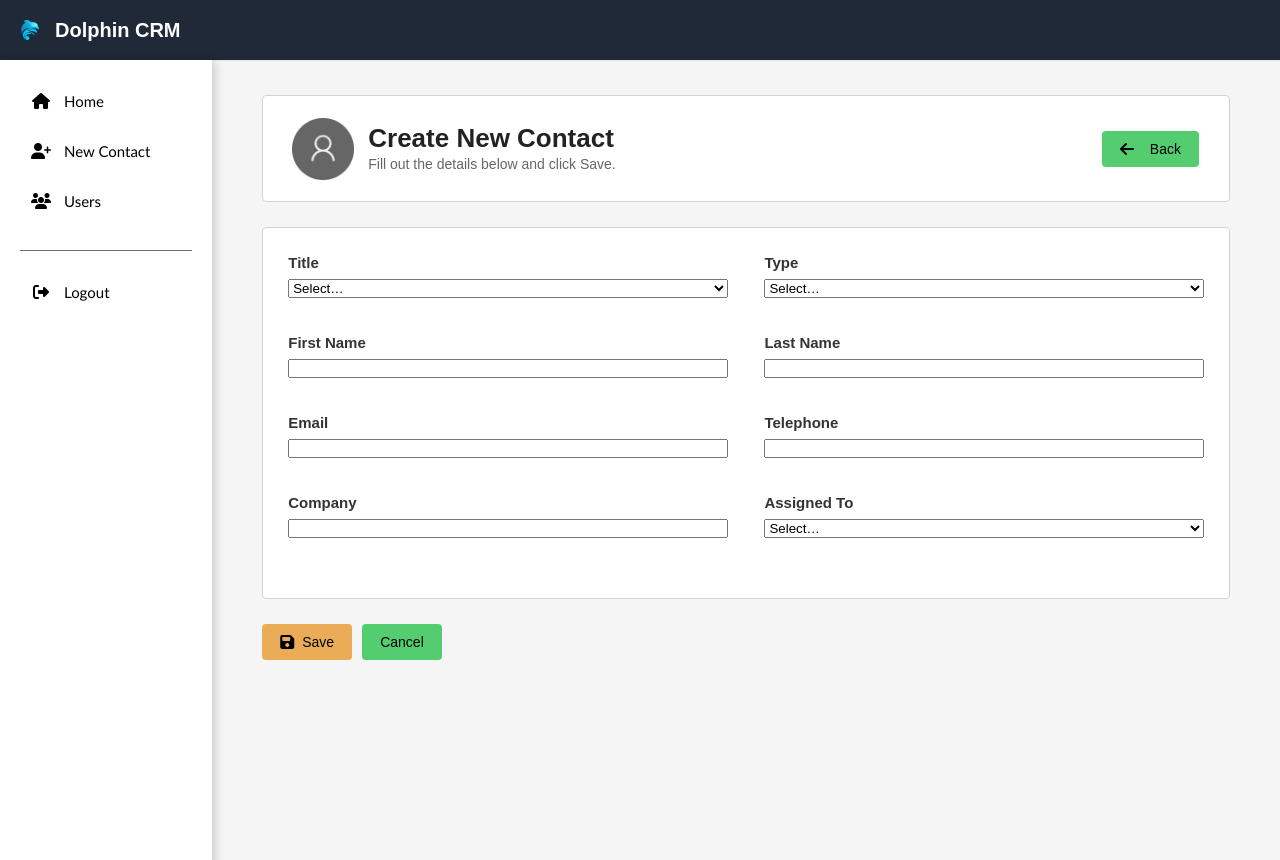
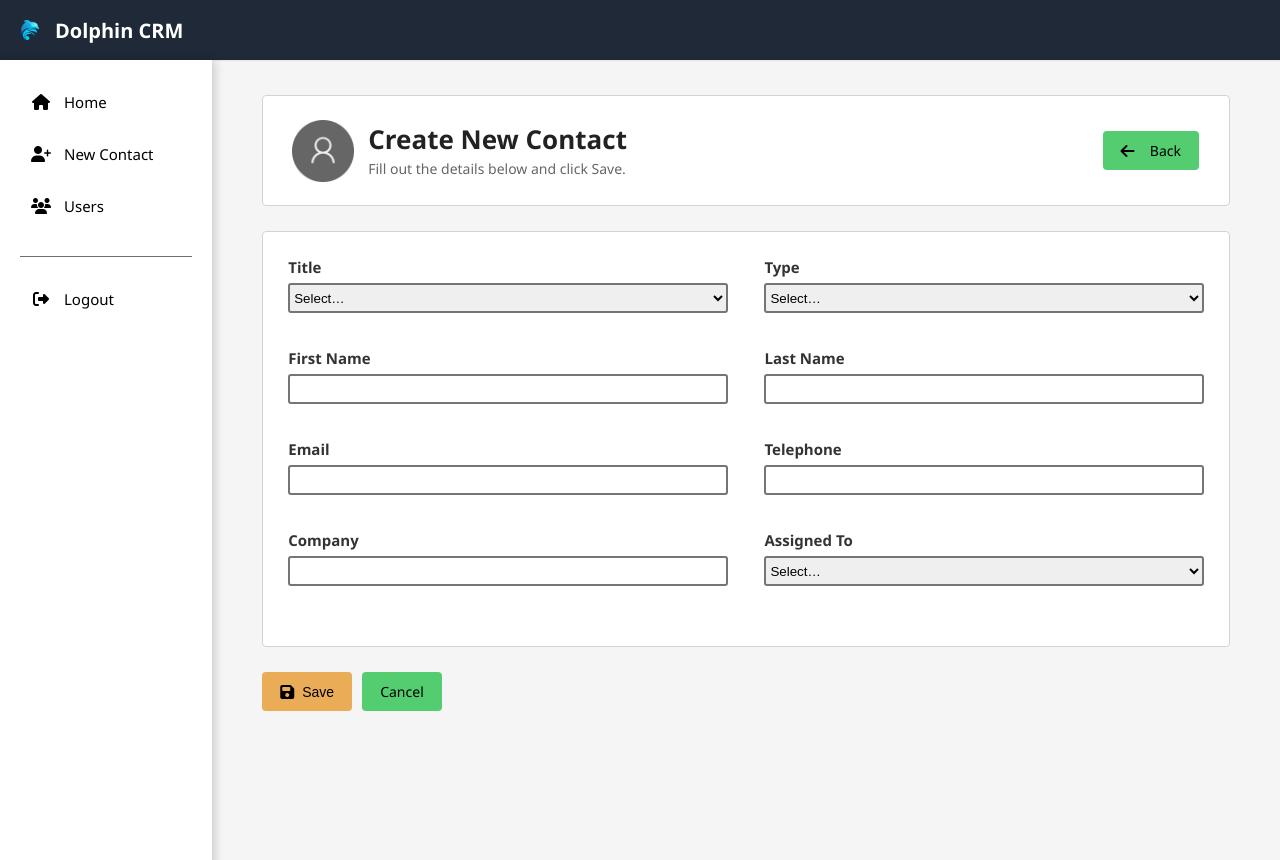
Before and after one commit to AkeemGit/comp2245-project2, a PHP site: page /pages/new-contact.php in a window 1280 px wide. Run offline with PHP 8.4, Linux system fonts and the light colour scheme; the visitor is signed in with stand-in values (Sample User, id 1).

Commit message:
Standardized font across all pages

```diff
--- a/actions/add_note.php
+++ b/actions/add_note.php
@@ -24,8 +24,7 @@
 //     die("User not logged in.");
 // }
 
-// Use default user ID for now (change this value as needed)
-$created_by = 1;
+$created_by = $_SESSION['user_id'];
 
 // Insert Note
 $stmt = $pdo->prepare("
--- a/assets/css/aside.css
+++ b/assets/css/aside.css
@@ -3,8 +3,7 @@
   min-height: 100vh;
   background-color: white;
   color: black;
-  font-family: "Bebas Neue", "Gill Sans", "Gill Sans MT", Calibri,
-    "Trebuchet MS", sans-serif;
+  font-family: "Segoe UI", Tahoma, Geneva, Verdana, sans-serif;
   position: relative;
   padding: 20px;
   display: flex;
--- a/assets/css/login.css
+++ b/assets/css/login.css
@@ -2,7 +2,7 @@
     margin: 0;
     height: 100vh;
     background: white;
-    font-family: Arial, Helvetica, sans-serif;
+    font-family: 'Segoe UI', Tahoma, Geneva, Verdana, sans-serif;
     justify-content: center;
     align-items: center;
 }
--- a/assets/css/view-contact.css
+++ b/assets/css/view-contact.css
@@ -1,6 +1,6 @@
 html,
 body {
-  font-family: "Poppins", sans-serif;
+  font-family: "Segoe UI", Tahoma, Geneva, Verdana, sans-serif;
   margin: 0;
   padding: 0;
   height: 100%;
@@ -125,6 +125,13 @@
   margin-bottom: 25px;
 }
 
+.info-box input,
+select {
+  height: 30px;
+  border-radius: 3px;
+  border: 2px solid rgb(118, 117, 117);
+}
+
 .info-col {
   width: 48%;
 }
--- a/pages/login.php
+++ b/pages/login.php
@@ -7,6 +7,7 @@
 <head>
     <meta charset="UTF-8">
     <title>Login Page</title>
+    <link rel="preconnect" href="https://fonts.googleapis.com">
     <link rel="stylesheet" href="../assets/css/login.css">
     <link rel="stylesheet" href="../assets/css/header.css">
 </head>
```
Also changed, not shown: assets/css/contacts-table.css (+5 -11 lines), pages/contact_details.php (+7 -4 lines).
